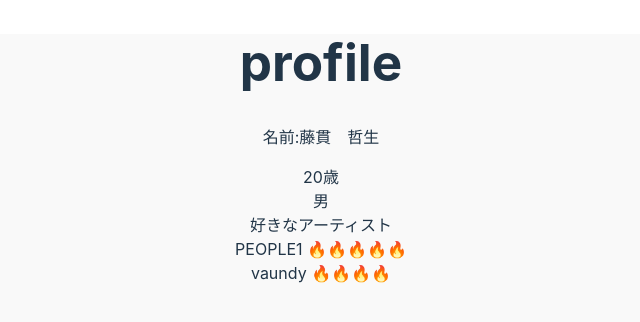
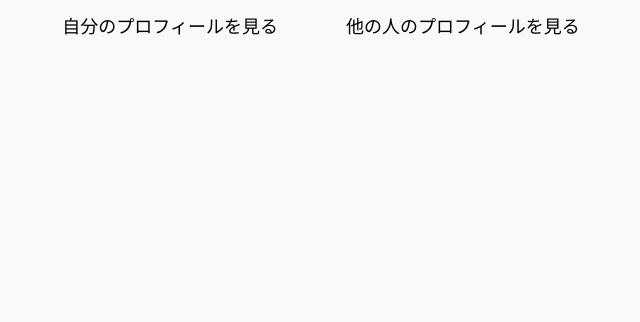
Before and after one commit to tessho3316/vite-react, a React (Vite) app: page /Senni in a window 1280 px wide. Shown: the top 322 px of the page, without its empty margins (319-959 px from the left). Built offline with nearby package versions, Linux system fonts and the light colour scheme.

Commit message:
デモ機能の実装

```diff
--- a/src/App.tsx
+++ b/src/App.tsx
@@ -1,6 +1,7 @@
 import './App.css'
 import { BrowserRouter, Route, Routes } from 'react-router-dom';
 import { Login } from './component/login';
+import { SelectPages } from './component/select_pages';
 
 export const TitlePage = () => {
 
@@ -15,19 +16,25 @@
 
   return (
     <div className='profile'>
-      <h1>
-        profile
-      </h1>
-      <p>
-        名前:藤貫　哲生
-      </p>
-      <p>
-        20歳<br/>
-        男<br/>
-        好きなアーティスト<br/>
-        PEOPLE1 🔥🔥🔥🔥🔥<br/>
-        vaundy 🔥🔥🔥🔥<br/>
-      </p>
+      <SelectPages />
+    </div>
+  );
+}
+
+export const My_profile = () => {
+
+  return (
+    <div>
+      <p>a</p>
+    </div>
+  )
+}
+
+export const Other_profiles = () => {
+
+  return (
+    <div>
+      <p>b</p>
     </div>
   )
 }
@@ -38,6 +45,8 @@
       <Routes>
         <Route path="/" element={<TitlePage />} />
         <Route path="/Senni" element={<Senni />} />
+        <Route path="/my_profile" element={<My_profile />} />
+        <Route path="/other_profiles" element={<Other_profiles />} />
       </Routes>
     </BrowserRouter>
   );
--- /dev/null
+++ b/src/component/select_pages.tsx
@@ -0,0 +1,22 @@
+import { useNavigate } from 'react-router-dom';
+
+
+
+export const SelectPages = () => {
+    const navigation = useNavigate()
+    const onMoveMyProfile = () => {
+    navigation("/My_profile");
+    }
+    const onMoveOtherProfiles = () => {
+        navigation("/Other_profiles");
+        }
+
+    return (
+        <div>
+            <div className="buttons">
+                    <button className="login-btn" onClick={onMoveMyProfile}>自分のプロフィールを見る</button>
+                    <button className="start-btn" onClick={onMoveOtherProfiles}>他の人のプロフィールを見る</button>
+            </div>
+        </div>
+    );
+}
```
